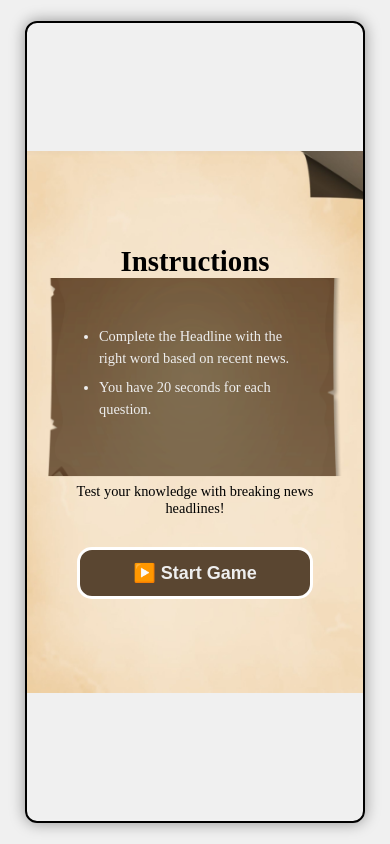
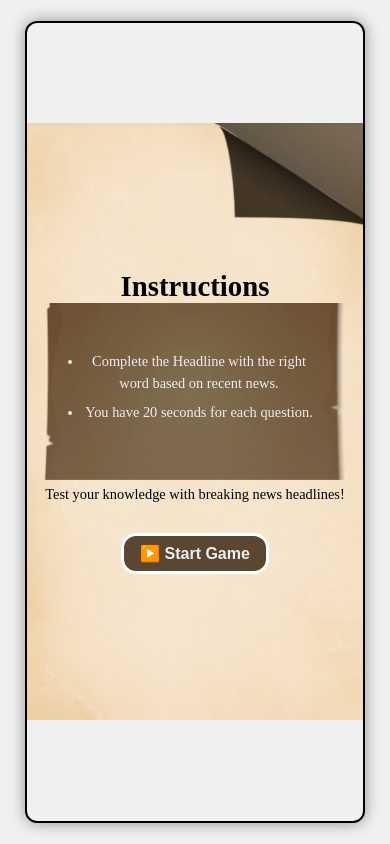
Before and after one commit to Kalmeshwar27/headlinesreact, a React (Create React App) app: page / in a window 390 px wide. Built offline with nearby package versions, Linux system fonts and the light colour scheme.

Commit message:
updated code

```diff
--- a/src/App.css
+++ b/src/App.css
@@ -604,14 +604,16 @@ body {
 
 @media (max-width: 450px) {
   .start-screen {
-    background: image(url('./assets/images/bg7.jpg'));
+    background-image: url('./assets/images/bg7.jpg');
     background-size: contain;
-   width: 100%;
+    background-repeat: no-repeat;
+    background-position: center;
+    width: 100%;
     max-width: 340px;
     border: 2px solid #000;
     margin: 1rem auto;
     padding: 1rem;
-}
+  }
 
   .start-screen h1 {
     font-size: 1.8rem;
@@ -675,7 +677,6 @@ body {
     flex: 1 1 45%;
     padding: 0.5rem 0.8rem;
     font-size: 0.9rem;
-    min-width: auto;
     max-width: 45%;
     box-sizing: border-box;
   }
@@ -697,11 +698,13 @@ body {
   .game-over h2 {
     font-size: 1.8rem;
   }
-.game-over-screen {
+
+  .game-over-screen {
     padding: 1rem;
     width: 100%;
     max-width: 360px;
   }
+
   .game-over p {
     font-size: 1rem;
   }
@@ -709,97 +712,6 @@ body {
   .button-85 {
     font-size: 1rem;
     padding: 0.5rem 1rem;
-  }
-}
-
-@media (max-width: 360px) {
-  .option-btn {
-    font-size: 0.85rem;
-    padding: 0.4rem 0.6rem;
-  }
-}
-
-@media (max-width: 708px) {
-  .container {
-    padding: 10px;
-  }
-
-  .content-box {
-    width: 100%;
-    padding: 10px;
-    box-sizing: border-box;
-  }
-
-  .headline-title,
-  .headline-header,
-  .info-bar,
-  .headline-text,
-  .info-text {
-    text-align: center;
-  }
-
-  .content {
-    flex-direction: column;
-    align-items: center;
-  }
-
-  .image-frame {
-    width: 100%;
-    margin-bottom: 15px;
-  }
-
-  .news-image {
-    width: 100%;
-    height: auto;
-    border-radius: 8px;
-  }
-
-  .headline-box {
-    width: 100%;
-  }
-
-  .submit-container {
-    text-align: center;
-    margin-top: 15px;
-  }
-
-  .submit-btn {
-    width: 80%;
-    max-width: 300px;
-    font-size: 16px;
-    padding: 10px;
-  }
-
-  .nav-buttons {
-    display: flex;
-    flex-direction: column;
-    gap: 10px;
-    align-items: center;
-    margin-top: 15px;
-  }
-
-  .nav-buttons button {
-    width: 80%;
-    max-width: 250px;
-    padding: 10px;
-  }
-
-  .start-screen,
-  .game-over-screen {
-    padding: 20px;
-    text-align: center;
-  }
-
-  .button-85 {
-    width: 80%;
-    max-width: 250px;
-    padding: 12px;
-    font-size: 18px;
-  }
-
-  .instructions ul {
-    padding-left: 20px;
-    text-align: left;
   }
 }
 
```
